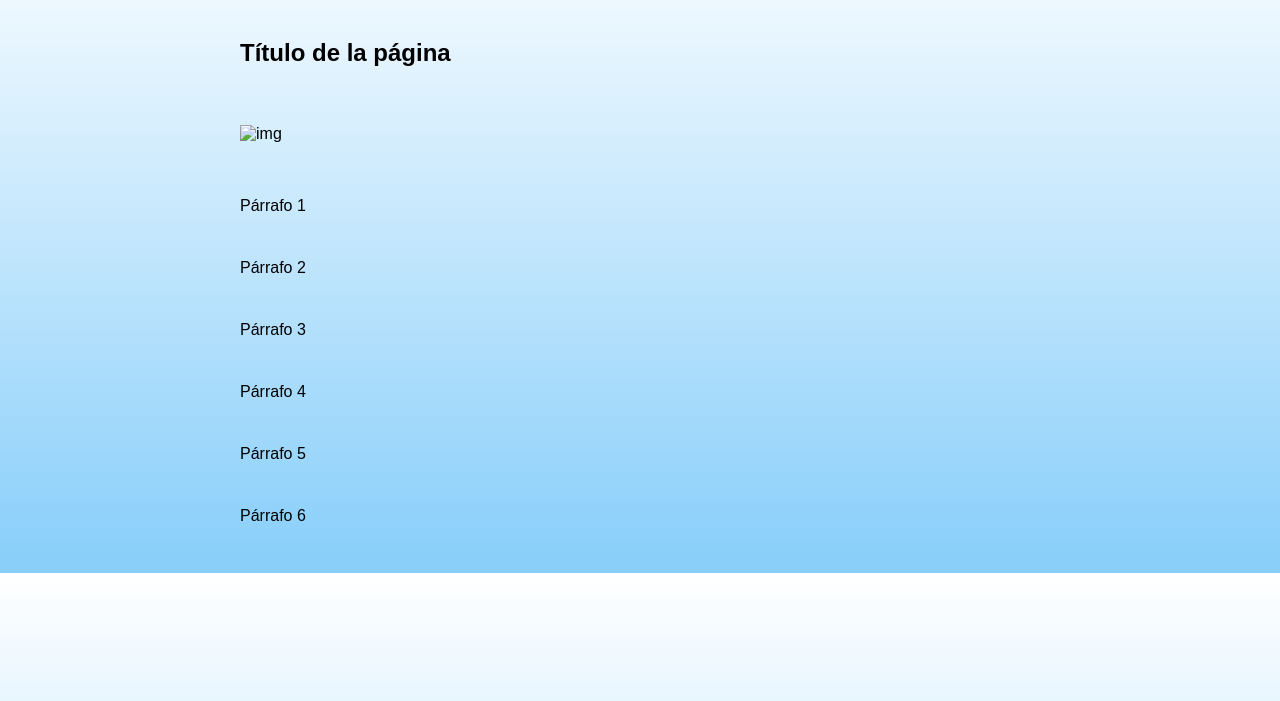
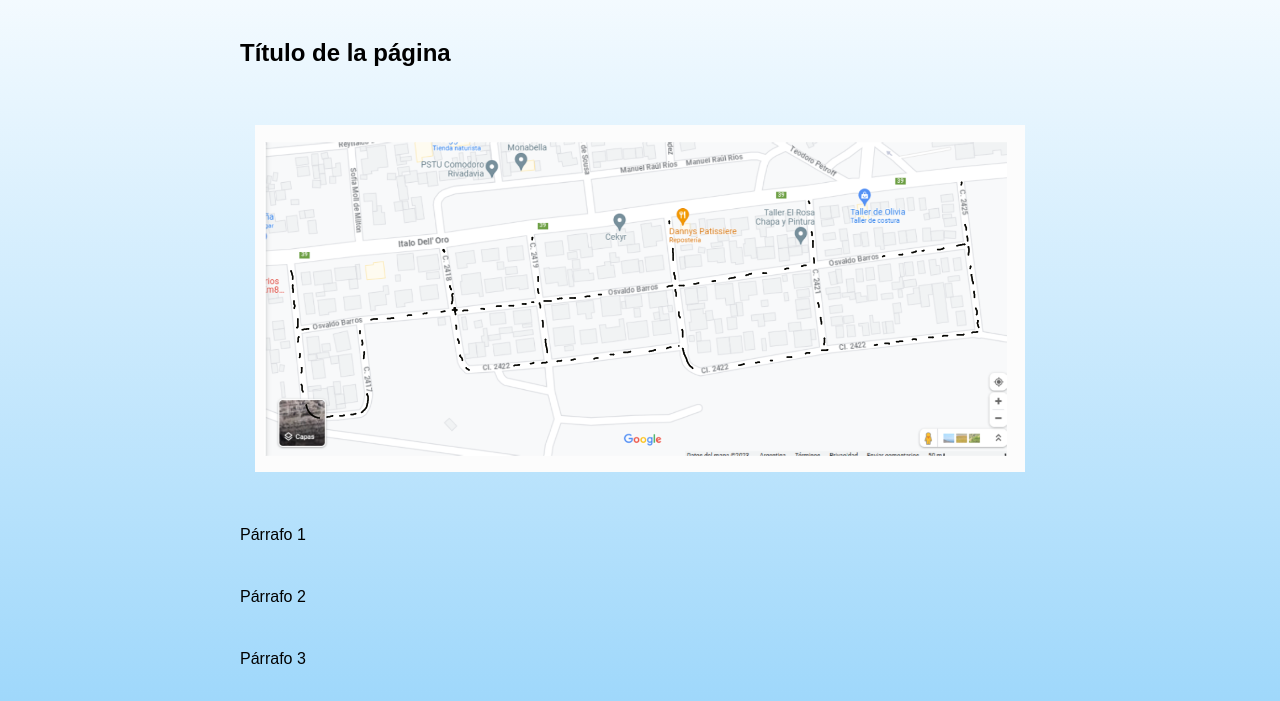
Before and after one commit to EmanuelPB123/ReclamosVarios, a plain HTML site: page index.html in a window 1280 px wide. Shown: the part 99-800 px from the top of the page. Drawn offline with Linux system fonts and the light colour scheme; the site is published under a folder, as on GitHub Pages, so addresses that start at the root find nothing.

Commit message:
Update index.html

```diff
--- a/index.html
+++ b/index.html
@@ -11,7 +11,7 @@
         <br>
         <h2>Título de la página</h2>
         <br>
-        <img src="/MyFile.png" alt="img">
+        <img src="MyFile.png" alt="img">
         <br>
         <p>Párrafo 1</p>
         <br>
```
